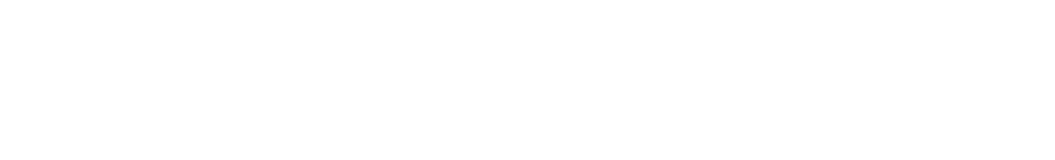
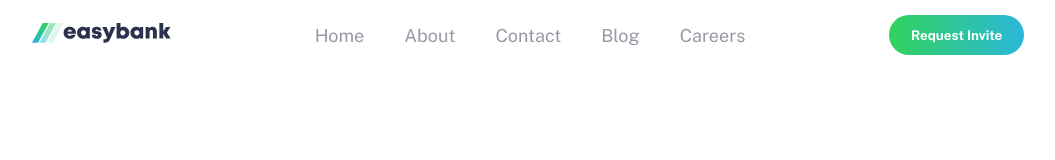
Before and after one commit to ahmetmetinarslan/EasyBank, a plain HTML site: page index.html in a window 1280 px wide. Shown: the top 160 px of the page, without its empty margins (112-1167 px from the left). Drawn offline with nearby package versions, Linux system fonts and the light colour scheme; files that its build step writes are made by us from their sources.

Commit message:
navbar section coded

```diff
--- a/index.html
+++ b/index.html
@@ -3,7 +3,6 @@
   <head>
     <meta charset="UTF-8" />
     <meta name="viewport" content="width=device-width, initial-scale=1.0" />
-    <!-- displays site properly based on user's device -->
     <link
       rel="icon"
       type="image/png"
@@ -12,6 +11,27 @@
     />
     <title>Frontend Mentor | Easybank landing page</title>
     <link rel="stylesheet" href="style.css" />
+    <!-- Font -->
+    <link rel="preconnect" href="https://fonts.googleapis.com" />
+    <link rel="preconnect" href="https://fonts.gstatic.com" crossorigin />
+    <link
+      href="https://fonts.googleapis.com/css2?family=Public+Sans:wght@300;400;700&display=swap"
+      rel="stylesheet"
+    />
   </head>
-  <body></body>
+  <body>
+    <div class="container">
+      <nav class="navbar">
+        <a href="#"><img src="./images/logo.svg" alt="logo" /></a>
+        <ul class="navlist">
+          <li><a href="#">Home</a></li>
+          <li><a href="#">About</a></li>
+          <li><a href="#">Contact</a></li>
+          <li><a href="#">Blog</a></li>
+          <li><a href="#">Careers</a></li>
+        </ul>
+        <button class="nav-btn">Request Invite</button>
+      </nav>
+    </div>
+  </body>
 </html>
--- a/style.scss
+++ b/style.scss
@@ -0,0 +1,87 @@
+* {
+    margin: 0;
+    padding: 0;
+    box-sizing: border-box;
+}
+
+:root {
+    --Dark-Blue: hsl(233, 26%, 24%);
+    --Bright-Cyan: hsl(192, 70%, 51%);
+    --Lime-Green: hsl(136, 65%, 51%);
+    --Light-Grayish-Blue: hsl(220, 16%, 96%);
+    --Grayish-Blue: hsl(233, 8%, 62%);
+    --White: hsl(0, 0%, 100%);
+    --Very-Light-Gray: hsl(0, 0%, 98%);
+}
+
+ul {
+    list-style: none;
+}
+a {
+    text-decoration: none;
+}
+
+@mixin flex-center {
+    display: flex;
+    justify-content: center;
+}
+@mixin pointer {
+    cursor: pointer;
+}
+
+body {
+    font-size: 18px;
+    font-family: 'Public Sans', sans-serif;
+    @include flex-center();
+    .container {
+        width: 100%;
+        height: 2000px;
+        @include flex-center();
+        .navbar {
+            @include flex-center();
+            justify-content: space-evenly;
+            align-items: center;
+            width: 100%;
+            height: 70px;
+            background-color: var(--White);
+            position: fixed;
+            .navlist {
+                @include flex-center();
+                gap: 40px;
+                a {
+                    position: relative;
+                    color: var(--Grayish-Blue);
+                }
+                a:hover {
+                    color: var(--Dark-Blue);
+                }
+                a:hover::after {
+                    content: "";
+                    position: absolute;
+                    left: 0;
+                    bottom: -23px;
+                    width: 100%;
+                    height: 3px;
+                    background-color: var(--Lime-Green);
+                    transition: height 0.3s ease;
+                }
+            }
+            .nav-btn {
+                width: 135px;
+                height: 40px;
+                border: none;
+                border-radius: 50px;
+                padding: 5px;
+                background: linear-gradient(90deg, hsl(136, 65%, 51%), hsl(192, 70%, 51%));
+                color: #fff;
+                font-weight: bold;
+                font-family: 'Public Sans', sans-serif;
+                @include pointer();
+            }
+            .nav-btn:hover {
+                transition: .5s;
+                background: linear-gradient(90deg, hsl(136, 65%, 61%), hsl(192, 70%, 81%));
+            }
+        }
+    }
+}
```
Also changed, not shown: style.css (added), 1 other file.
